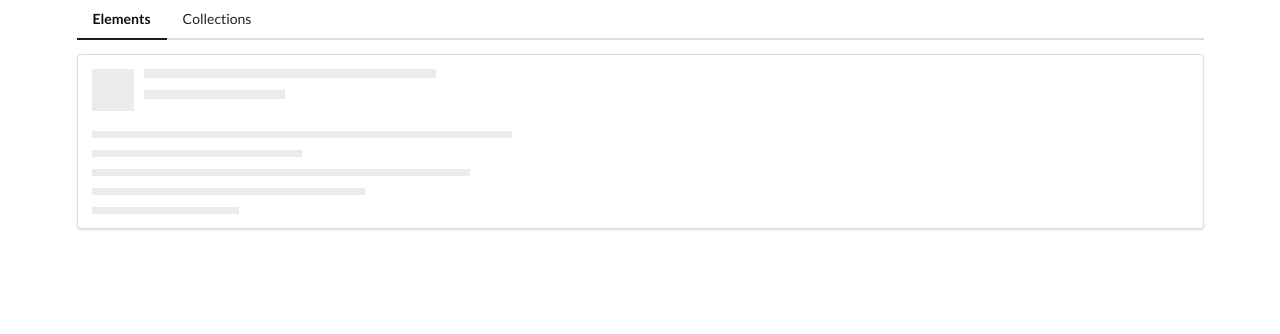
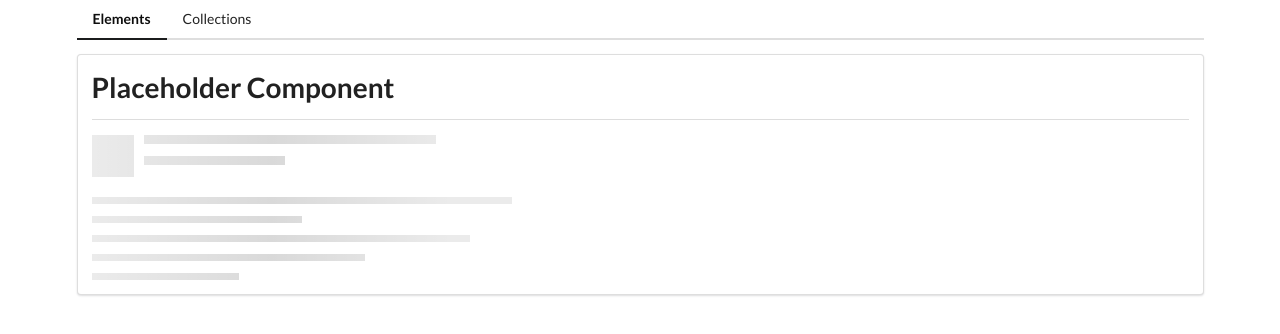
Before and after one commit to RaistlinD2x-Dev/angular-widgets, an Angular app: page /elements in a window 1280 px wide. Shown: the top 334 px of the page. Built offline with nearby package versions, Linux system fonts and the light colour scheme.

Commit message:
added customization for placeholder and title/divider

```diff
--- a/src/app/elements/elements-home/elements-home.component.html
+++ b/src/app/elements/elements-home/elements-home.component.html
@@ -1 +1,3 @@
-<app-placeholder></app-placeholder>
+<h1>Placeholder Component</h1>
+<div class="ui divider"></div>
+<app-placeholder [lines]="5" [header]="true"></app-placeholder>
--- a/src/app/elements/elements.module.ts
+++ b/src/app/elements/elements.module.ts
@@ -4,12 +4,14 @@
 import { ElementsRoutingModule } from './elements-routing.module';
 import { ElementsHomeComponent } from './elements-home/elements-home.component';
 import { PlaceholderComponent } from './placeholder/placeholder.component';
+import { TimesDirective } from './times.directive';
 
 
 @NgModule({
   declarations: [
     ElementsHomeComponent,
-    PlaceholderComponent
+    PlaceholderComponent,
+    TimesDirective
   ],
   imports: [
     CommonModule,
--- a/src/app/elements/placeholder/placeholder.component.html
+++ b/src/app/elements/placeholder/placeholder.component.html
@@ -1,13 +1,9 @@
 <div class="ui placeholder">
-    <div class="image header">
+    <div *ngIf="header" class="image header">
         <div class="line"></div>
         <div class="line"></div>
     </div>
     <div class="paragraph">
-        <div class="line"></div>
-        <div class="line"></div>
-        <div class="line"></div>
-        <div class="line"></div>
-        <div class="line"></div>
+        <div *appTimes="lines"class="line"></div>
     </div>
 </div>
--- a/src/app/elements/placeholder/placeholder.component.ts
+++ b/src/app/elements/placeholder/placeholder.component.ts
@@ -1,4 +1,4 @@
-import { Component, OnInit } from '@angular/core';
+import { Component, OnInit, Input } from '@angular/core';
 
 @Component({
   selector: 'app-placeholder',
@@ -7,6 +7,9 @@
 })
 export class PlaceholderComponent implements OnInit {
 
+  @Input() header = true;
+  @Input() lines = 3;
+
   constructor() { }
 
   ngOnInit(): void {
--- /dev/null
+++ b/src/app/elements/times.directive.ts
@@ -0,0 +1,21 @@
+import { Directive,  TemplateRef, ViewContainerRef, Input, } from '@angular/core';
+
+@Directive({
+  selector: '[appTimes]'
+})
+export class TimesDirective {
+
+  constructor(
+    private viewContainer: ViewContainerRef,
+    private templateRef: TemplateRef<any>
+  ) { }
+
+    @Input('appTimes') set render(times: number) {
+      this.viewContainer.clear();
+
+      for(let i = 0; i < times; i++) {
+        this.viewContainer.createEmbeddedView(this.templateRef, {})
+      }
+    }
+
+}
```
Also changed, not shown: 1 other file (tests, documents, lock files or other folders).
